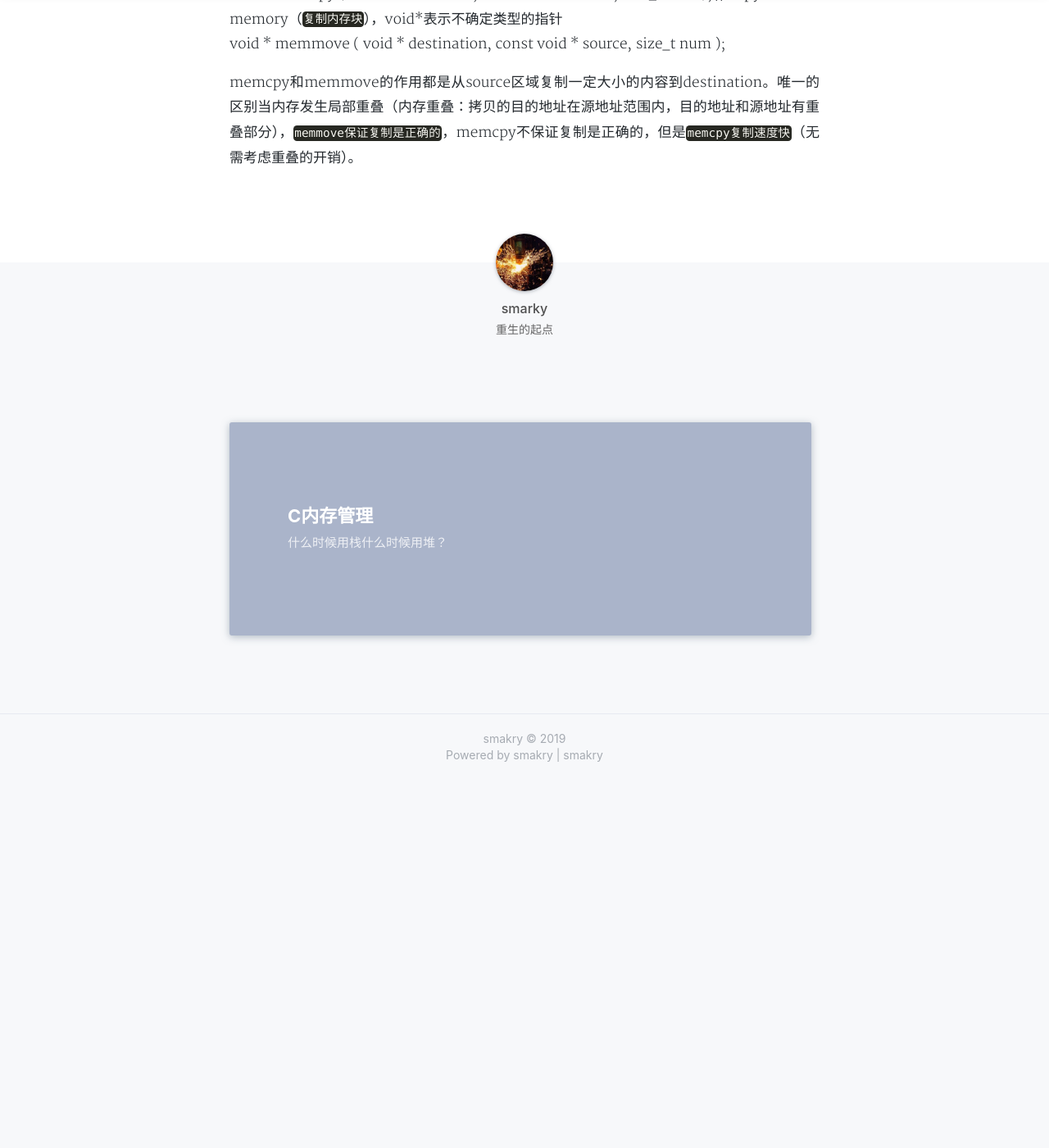
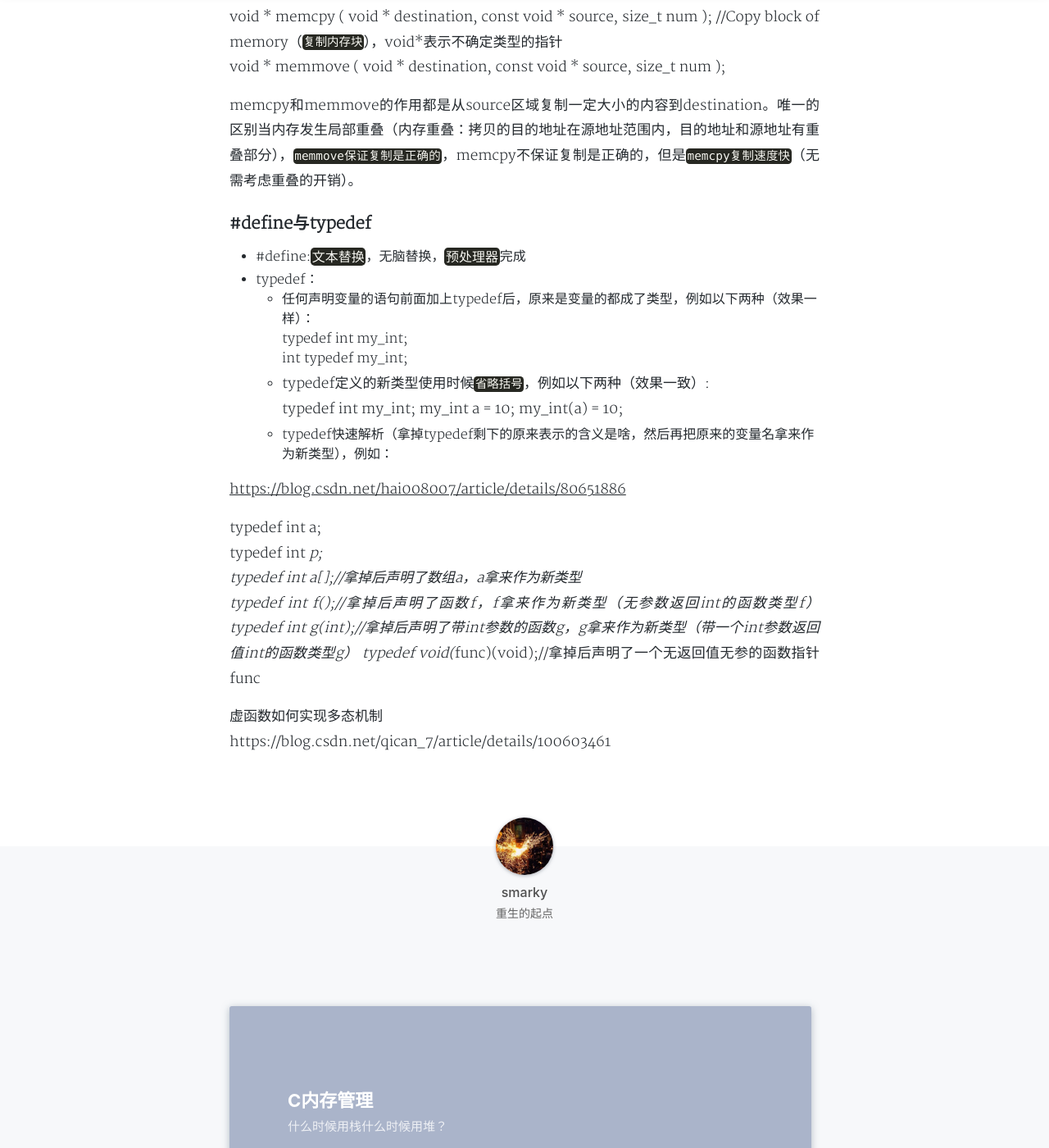
Before and after one commit to smakry/smakry.github.io, a Jekyll site: the page built from _posts/2019-09-19-程序问题整合.md, in a window 1280 px wide and 1400 px high, scrolled down 10232 px. Shown: the whole window at 82% size. Built offline with Jekyll 4.4.1, drawn with Linux system fonts in a browser that asks for light colours; nearby versions of some CDN libraries; comment, search, counter and statistics services are not loaded; a style sheet for code colours, icons or effects is not loaded; before the commit the page ends 11183 px from its top, so only the background shows below that.

Commit message:
program problem

```diff
--- a/_posts/2019-09-19-程序问题整合.md
+++ b/_posts/2019-09-19-程序问题整合.md
@@ -24,6 +24,7 @@ tags: 笔记
 - [C的malloc和C++的new的区别](#list_12)
 - [strcpy和memcpy区别](#list_13)
 - [memcpy和memmove区别](#list_14)
+- [#define与typedef](#list_15)
 
 ---
 
@@ -367,3 +368,29 @@ void * memcpy ( void * destination, const void * source, size_t num ); //Copy bl
 void * memmove ( void * destination, const void * source, size_t num );
 
 memcpy和memmove的作用都是从source区域复制一定大小的内容到destination。唯一的区别当内存发生局部重叠（内存重叠：拷贝的目的地址在源地址范围内，目的地址和源地址有重叠部分），`memmove保证复制是正确的`，memcpy不保证复制是正确的，但是`memcpy复制速度快`（无需考虑重叠的开销）。
+
+### <span id = "list_15"></span>#define与typedef
+
+- #define:`文本替换`，无脑替换，`预处理器`完成
+- typedef：
+    - 任何声明变量的语句前面加上typedef后，原来是变量的都成了类型，例如以下两种（效果一样）：
+typedef int my_int;
+int typedef my_int;
+	- typedef定义的新类型使用时候`省略括号`，例如以下两种（效果一致）:
+typedef int my_int;
+my_int a = 10;
+my_int(a) = 10;
+
+    - typedef快速解析（拿掉typedef剩下的原来表示的含义是啥，然后再把原来的变量名拿来作为新类型），例如：
+<https://blog.csdn.net/hai008007/article/details/80651886>
+
+typedef int a;
+typedef int *p;
+typedef int a[];//拿掉后声明了数组a，a拿来作为新类型
+typedef int f();//拿掉后声明了函数f，f拿来作为新类型（无参数返回int的函数类型f）
+typedef int g(int);//拿掉后声明了带int参数的函数g，g拿来作为新类型（带一个int参数返回值int的函数类型g）
+typedef void(*func)(void);//拿掉后声明了一个无返回值无参的函数指针func
+
+
+虚函数如何实现多态机制
+https://blog.csdn.net/qican_7/article/details/100603461
```
